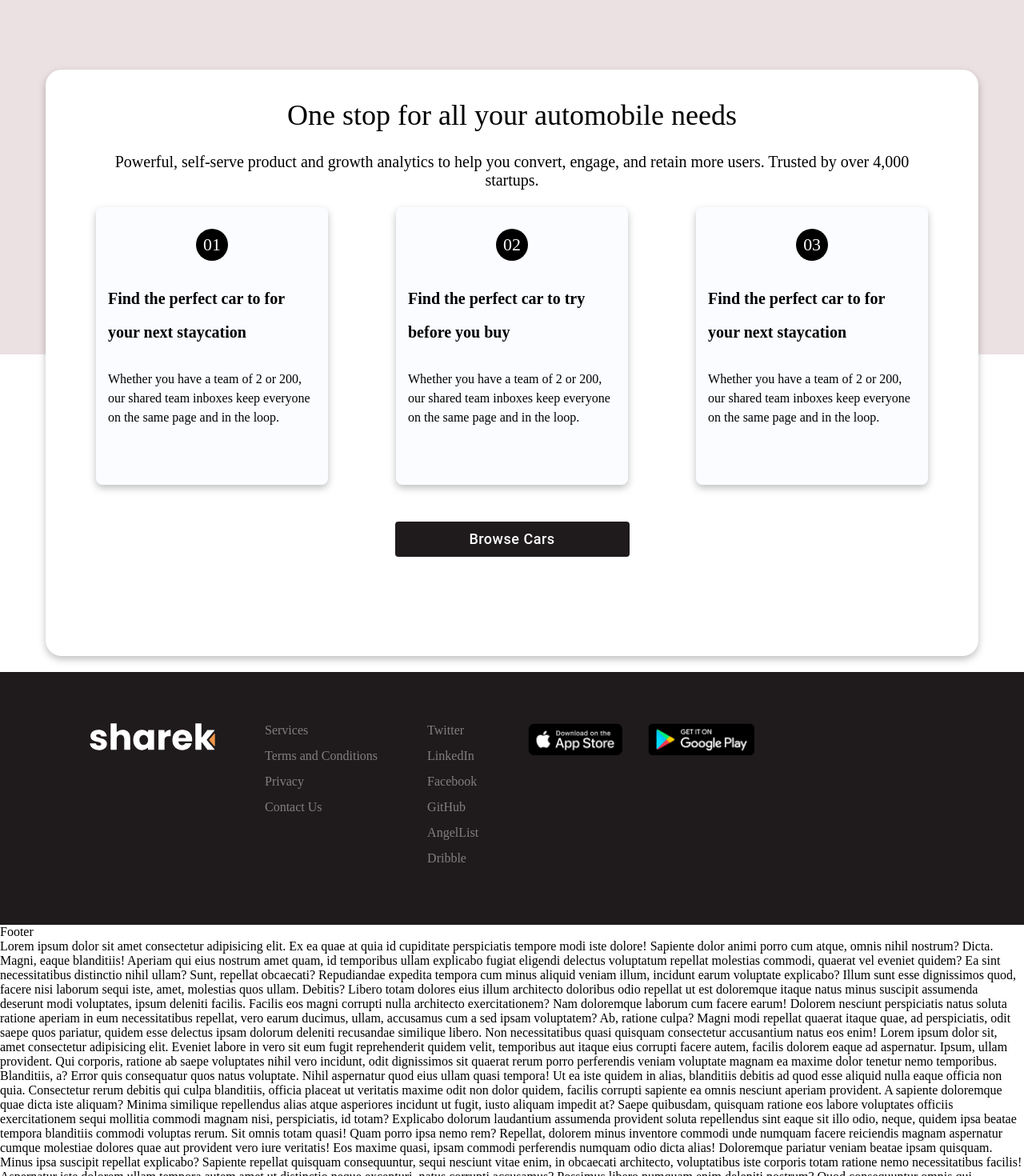
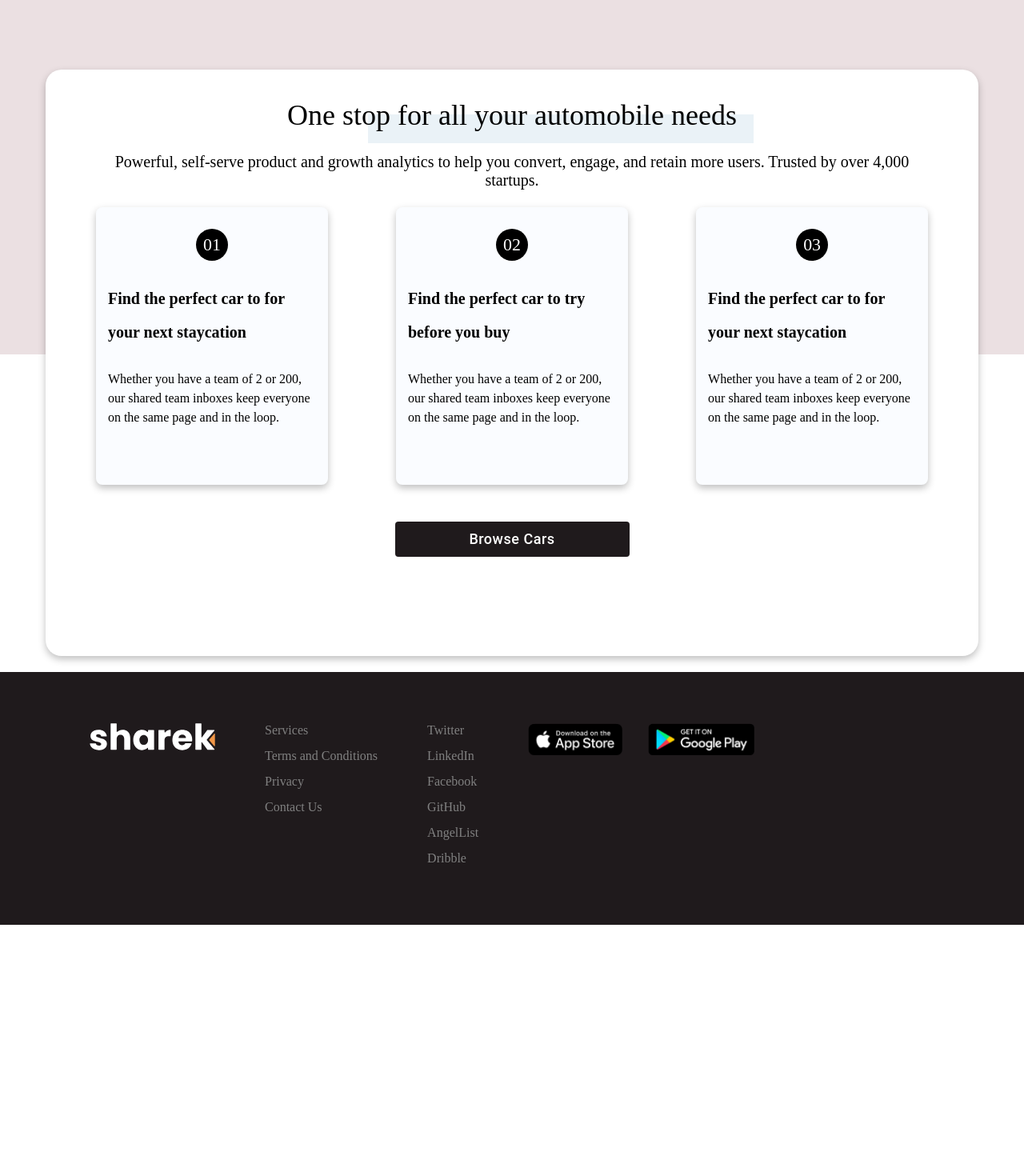
Before and after one commit to arpitpatidar1999/sharekTest, a React (Create React App) app: page / in a window 1280 px wide. Shown: the part 1120-2590 px from the top of the page at 80% size. After the commit the page ends 2490 px from the top, so only its background shows below. Built offline with nearby package versions, Linux system fonts and the light colour scheme.

Commit message:
done footer

```diff
--- a/src/Components/Cards/OneStop/OneStop.jsx
+++ b/src/Components/Cards/OneStop/OneStop.jsx
@@ -14,8 +14,9 @@ const OneStop = () => {
         boxShadow: "0px 4px 10px rgba(0, 0, 0, 0.25)"
       }}
     >
-      <Box sx={{ fontSize: "36px", fontWeight: 500, textAlign: "center" }}>
-        One stop for all your automobile needs
+      <Box sx={{ fontSize: "36px", fontWeight: 500, textAlign: "center", position:"relative"}}>
+        <Box zIndex={1} position={"relative"}>One stop for all your automobile needs</Box>
+        <Box backgroundColor={"#EAF2F7"} width={"481.72px"} height={"36px"} position={"absolute"} top={"20px"} left={"340px"} zIndex={0}></Box>
       </Box>
       <Box
         sx={{
--- a/src/Components/Footer.jsx
+++ b/src/Components/Footer.jsx
@@ -42,39 +42,8 @@ const Footer = () => {
             <img src={playStore} alt="" />
         </Box>
       </Box>
-      <Box>
-        Footer
-        <br />
-        Lorem ipsum dolor sit amet consectetur adipisicing elit. Ex ea quae at
-        quia id cupiditate perspiciatis tempore modi iste dolore! Sapiente dolor
-        animi porro cum atque, omnis nihil nostrum? Dicta. Magni, eaque
-        blanditiis! Aperiam qui eius nostrum amet quam, id temporibus ullam
-        explicabo fugiat eligendi delectus voluptatum repellat molestias
-        commodi, quaerat vel eveniet quidem? Ea sint necessitatibus distinctio
-        nihil ullam? Sunt, repellat obcaecati? Repudiandae expedita tempora cum
-        minus aliquid veniam illum, incidunt earum voluptate explicabo? Illum
-        sunt esse dignissimos quod, facere nisi laborum sequi iste, amet,
-        molestias quos ullam. Debitis? Libero totam dolores eius illum
-        architecto doloribus odio repellat ut est doloremque itaque natus minus
-        suscipit assumenda deserunt modi voluptates, ipsum deleniti facilis.
-        Facilis eos magni corrupti nulla architecto exercitationem? Nam
-        doloremque laborum cum facere earum! Dolorem nesciunt perspiciatis natus
-        soluta ratione aperiam in eum necessitatibus repellat, vero earum
-        ducimus, ullam, accusamus cum a sed ipsam voluptatem? Ab, ratione culpa?
-        Magni modi repellat quaerat itaque quae, ad perspiciatis, odit saepe
-        quos pariatur, quidem esse delectus ipsam dolorum deleniti recusandae
-        similique libero. Non necessitatibus quasi quisquam consectetur
-        accusantium natus eos enim!
-        Lorem ipsum dolor sit, amet consectetur adipisicing elit. Eveniet labore in vero sit eum fugit reprehenderit quidem velit, temporibus aut itaque eius corrupti facere autem, facilis dolorem eaque ad aspernatur.
-        Ipsum, ullam provident. Qui corporis, ratione ab saepe voluptates nihil vero incidunt, odit dignissimos sit quaerat rerum porro perferendis veniam voluptate magnam ea maxime dolor tenetur nemo temporibus. Blanditiis, a?
-        Error quis consequatur quos natus voluptate. Nihil aspernatur quod eius ullam quasi tempora! Ut ea iste quidem in alias, blanditiis debitis ad quod esse aliquid nulla eaque officia non quia.
-        Consectetur rerum debitis qui culpa blanditiis, officia placeat ut veritatis maxime odit non dolor quidem, facilis corrupti sapiente ea omnis nesciunt aperiam provident. A sapiente doloremque quae dicta iste aliquam?
-        Minima similique repellendus alias atque asperiores incidunt ut fugit, iusto aliquam impedit at? Saepe quibusdam, quisquam ratione eos labore voluptates officiis exercitationem sequi mollitia commodi magnam nisi, perspiciatis, id totam?
-        Explicabo dolorum laudantium assumenda provident soluta repellendus sint eaque sit illo odio, neque, quidem ipsa beatae tempora blanditiis commodi voluptas rerum. Sit omnis totam quasi! Quam porro ipsa nemo rem?
-        Repellat, dolorem minus inventore commodi unde numquam facere reiciendis magnam aspernatur cumque molestiae dolores quae aut provident vero iure veritatis! Eos maxime quasi, ipsam commodi perferendis numquam odio dicta alias!
-        Doloremque pariatur veniam beatae ipsam quisquam. Minus ipsa suscipit repellat explicabo? Sapiente repellat quisquam consequuntur, sequi nesciunt vitae enim, in obcaecati architecto, voluptatibus iste corporis totam ratione nemo necessitatibus facilis!
-        Aspernatur iste dolorem ullam tempora autem amet ut distinctio neque excepturi, natus corrupti accusamus? Possimus libero numquam enim deleniti nostrum? Quod consequuntur omnis qui blanditiis? Ut dolores perferendis quis facilis!
-        Expedita praesentium est corporis numquam sint veniam beatae asperiores tempore odit, similique quasi! Laborum animi labore ullam minus velit, necessitatibus suscipit deserunt, sapiente possimus culpa omnis porro dolorem expedita eius.
+      <Box height={"214px"}>
+
       </Box>
     </Box>
   );
--- a/src/Components/Home.jsx
+++ b/src/Components/Home.jsx
@@ -137,9 +137,8 @@ const Home = () => {
                 </Box>
               </Box>
             </Box>
-            <Box padding={"0"}>
+            <Box paddingTop={"30px"}>
               <img src={iPhone} alt="screen-view" style={{}} />
-              {/* <img src={screen} alt="screen-view" style={{position:"absolute",top:"0", left:"0", zIndex:2}} /> */}
             </Box>
           </Box>
         </Box>
```
